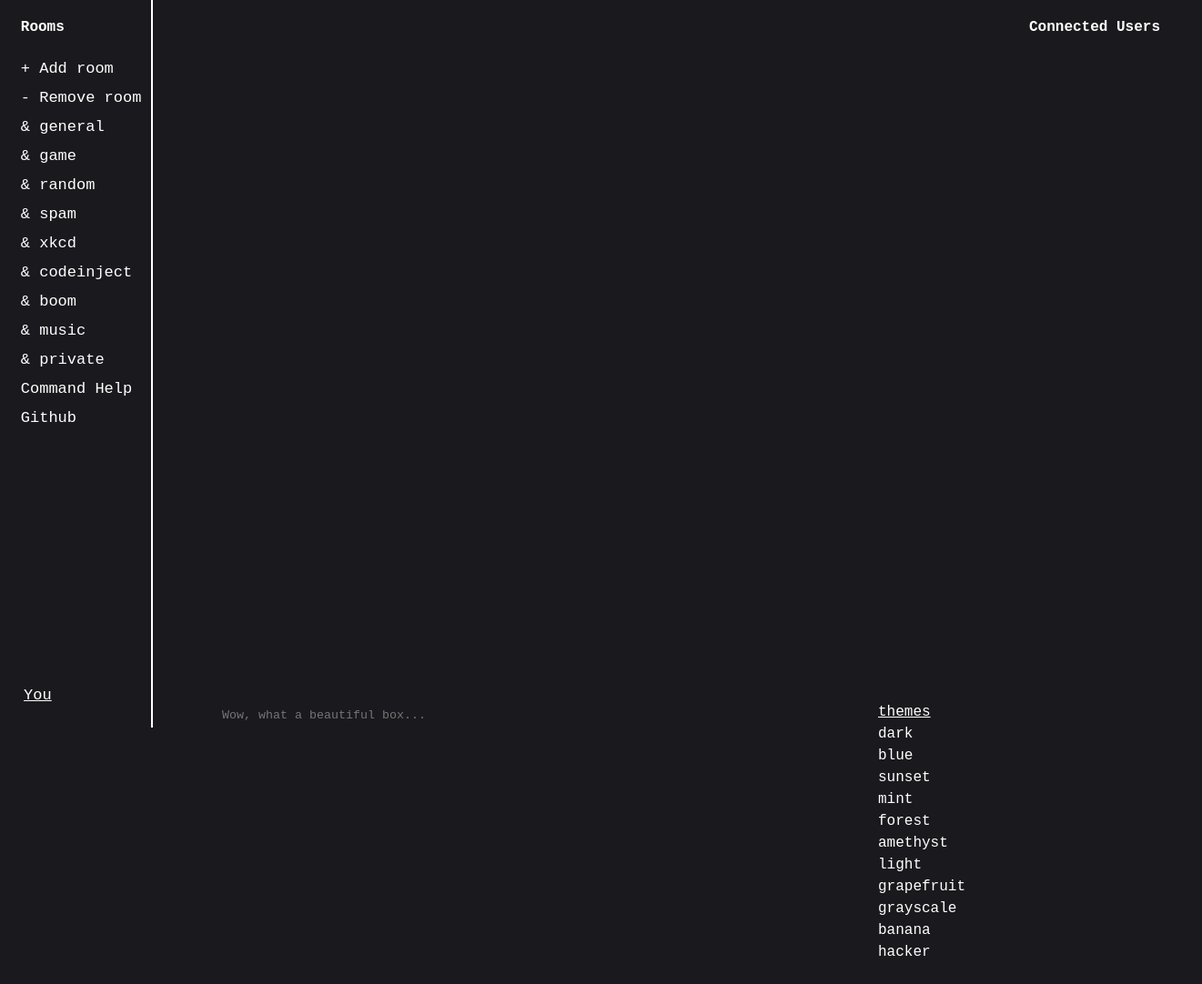
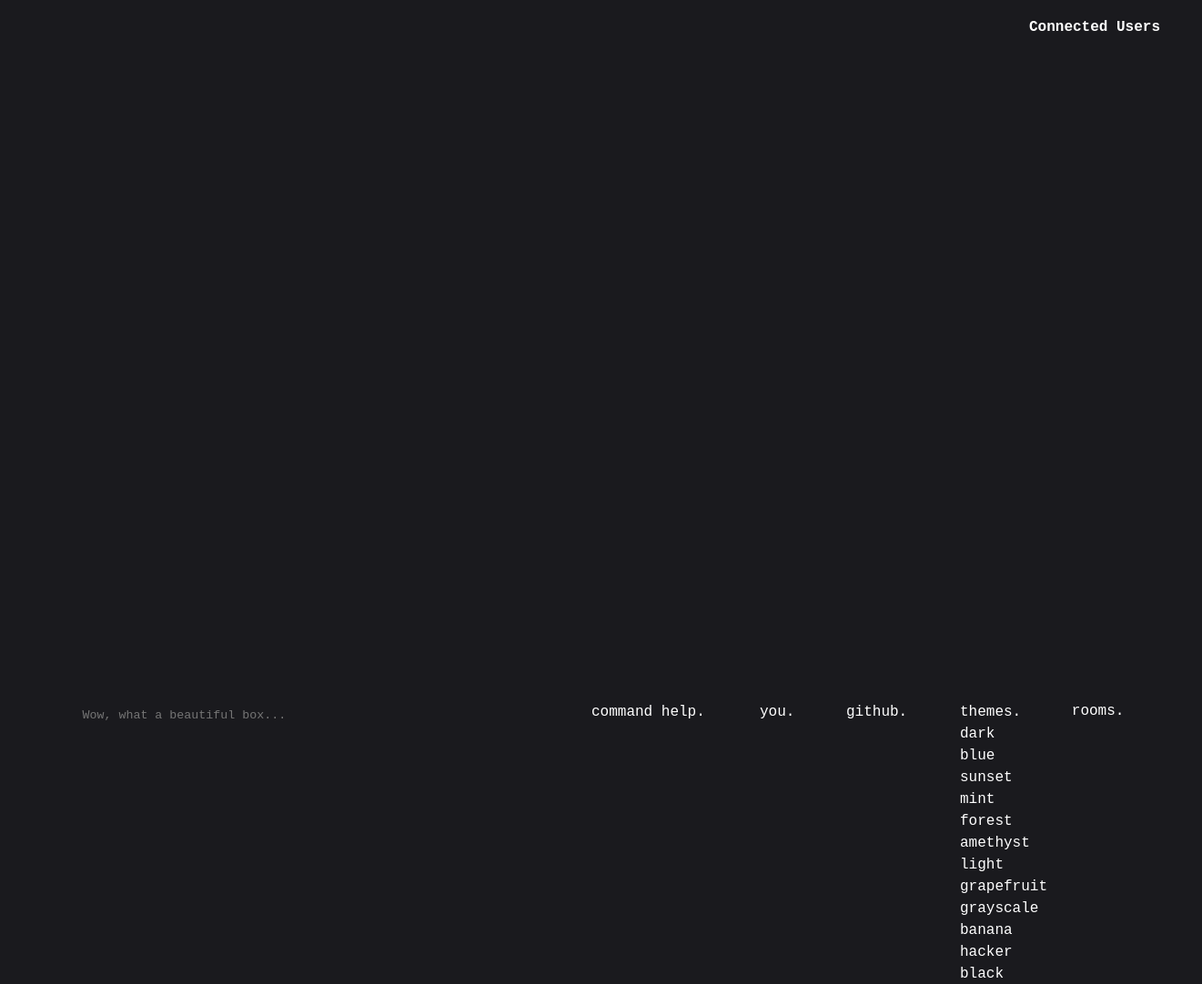
Before and after one commit to ArgumentativeDonkey/keyroom, a plain HTML site: page public/index.html in a window 1280 px wide. Shown: the whole page at 91% size, 1321 px wide, since content can reach past the window. Before the commit the page ends 1058 px from the top, so only its background shows below. Drawn offline with nearby package versions, Linux system fonts and the light colour scheme.

Commit message:
19 sank while 6 would swim

```diff
--- a/public/index.html
+++ b/public/index.html
@@ -30,7 +30,7 @@
     </div>
     <div class="rooms" id="rooms">
       <div class="roomsListDiv">
-        <h4 class="roomsTitle">Rooms</h4>
+        <p class="roomsTitle">rooms.</p>
         <ul class="roomsList" id="roomsList">
           <li class="room" id="newroom" class="roomControls">+ Add room</li>
           <li class="room" id="deleteRooms" class="roomControls">- Remove room</li>
@@ -43,14 +43,8 @@
           <li class="room" id="&boom">& boom</li>
           <li class="room" id="&music">& music</li>
           <li class="room" id="&">& private</li>
-          <li class="room" id ="docsLink"><a href="docs"
-              style="text-decoration: none; color: inherit;" target="_self">Command Help</a></li>
-          <li class="room"><a href="https://github.com/ArgumentativeDonkey/keyroom/"
-              style="text-decoration: none; color: inherit;"
-              target="_blank">Github</a></li>
         </ul>
       </div>
-      <p class="you" id="you">You</p>
     </div>
     <div class="messages" id="messages"></div>
     <div class="send"></div>
@@ -59,8 +53,11 @@
       <p class="userP"><b>Connected Users</b></p>
     </div>
     <div class="themesDiv">
-      <li class="themes">themes</li>
+      <li class="themes">themes.</li>
     </div>
+    <p class="github"><a href="https://github.com/ArgumentativeDonkey/keyroom/" target="_blank">github.</a></p>
+    <p class="docs" id="docsLink"><a href="docs" target="_self">command help.</a></p>
+    <p class="you" id="you" style="color:var(--txt)">you.</p>
     <div class="CharacterProfile" id="CharacterProfile">
       <button class="closeProfile" id="closeProfile">X</button>
       <h3 id="yourUsername" class="yourUsername">Username</h3>
@@ -77,7 +74,7 @@
           });
         });
       } catch (e) {
-      console.error("OneSignal init failed: "+ e);
+        console.error("OneSignal init failed: " + e);
       }
     </script>
     <script type="module" src="script.js"></script>
--- a/public/script.js
+++ b/public/script.js
@@ -807,7 +807,7 @@ export async function sendMsg(message, writer, color, raw) {
             }
 
         });
-        if (messagesSent === null || messagesSent === undefined) {messagesSent = 1} else {messagesSent+=1};
+        if (messagesSent === null || messagesSent === undefined) { messagesSent = 1 } else { messagesSent += 1 };
         const userDocRef = doc(db, "connectedUsers", writer);
         await setDoc(userDocRef, {
             messagesSent: messagesSent
@@ -977,7 +977,7 @@ async function addRoomProcessor() {
             Popup.quick("<span class='material-symbols-outlined'>warning</span><br>Invalid room name.", "ok");
             return;
         }
-        var docsLink = document.getElementById("docsLink");
+        var roomsList = document.getElementById("roomsList");
         var newRoomLi = document.createElement("li");
         newRoomLi.classList.add("room");
         newRoomLi.id = `&${roomName.trim()}`;
@@ -985,7 +985,7 @@ async function addRoomProcessor() {
         newRoomLi.addEventListener("click", () => {
             switchRoom(`${"&" + roomName.trim()}`);
         })
-        docsLink.insertAdjacentElement("beforebegin", newRoomLi);
+        roomsList.append(newRoomLi);
         additionalRooms.push(newRoomLi.id);
         additionalRoomNames.push("& " + roomName.trim());
         localStorage.setItem("additionalRooms", JSON.stringify(additionalRoomNames));
@@ -1026,7 +1026,7 @@ async function addRoomProcessor() {
                 Popup.err("Incorrect password.", "ok");
                 return;
             } else {
-                var docsLink = document.getElementById("docsLink");
+                var roomsList = document.getElementById("roomsList");
                 var newRoomLi = document.createElement("li");
                 newRoomLi.classList.add("room");
                 newRoomLi.id = `&${name.trim()}`;
@@ -1034,7 +1034,7 @@ async function addRoomProcessor() {
                 newRoomLi.addEventListener("click", () => {
                     switchRoom(`${"&" + name.trim()}`);
                 })
-                docsLink.insertAdjacentElement("beforebegin", newRoomLi);
+                roomsList.append(newRoomLi);
                 additionalRooms.push(newRoomLi.id);
                 additionalRoomNames.push("& " + name.trim());
                 localStorage.setItem("additionalRooms", JSON.stringify(additionalRoomNames));
@@ -1043,6 +1043,7 @@ async function addRoomProcessor() {
             }
         }
     }
+    document.documentElement.style.setProperty("--n-rooms", document.getElementById("roomsList").childElementCount - 2);
 
 }
 function processKeydown(e) {
@@ -1463,7 +1464,8 @@ async function switchRoom(room, messageStyling) {
     }
     let the_room = document.getElementById(room);
     if (!the_room) {
-        Popup.err("Switching rooms failed");
+        //Popup.err("Switching rooms failed");
+        //This smhow only happens when you (succesfully) switch to your private room so I'm commenting
     } else {
         the_room.classList.add('roomActive');
         the_room.classList.remove('room');
@@ -1510,18 +1512,19 @@ async function onload() {
         additionalRooms = [];
         additionalRoomNames = [];
         for (var i = 0; i < storedRooms.length; i++) {
-            var roomName = storedRooms[i].substring(2).trim();
-            var docsLink = document.getElementById("docsLink");
+            let roomName = storedRooms[i].substring(2).trim();
+            var docsLink = document.getElementById("&");
             var newRoomLi = document.createElement("li");
             newRoomLi.classList.add("room");
             newRoomLi.id = `&${roomName}`;
             newRoomLi.innerHTML = `& ${roomName}`;
-            newRoomLi.onclick = (() => {
+            docsLink.insertAdjacentElement("beforebegin", newRoomLi);
+            additionalRooms.push(newRoomLi.id);
+            newRoomLi.addEventListener("click", () => {
                 const room = `&${roomName}`;
                 switchRoom(room);
+                console.log("switched to room: " + room);
             });
-            docsLink.insertAdjacentElement("beforebegin", newRoomLi);
-            additionalRooms.push(newRoomLi.id);
             additionalRoomNames.push(`& ${roomName}`);
         }
     }
@@ -1631,6 +1634,7 @@ async function onload() {
     document.getElementById("&general").classList.add('roomActive');
     document.getElementById("&general").classList.remove('room');
     listenToRoom('&general');
+    document.documentElement.style.setProperty("--n-rooms", document.getElementById("roomsList").childElementCount - 2);
 
 }
 async function removeRoom() {
--- a/public/style.css
+++ b/public/style.css
@@ -13,11 +13,17 @@
     --stripe-calc: calc(var(--stripe-width) * 1.41421356237);
     --anim-time: 8s;
     --n-themes: 10;
+    --n-rooms: 10;
 }
 
 [data-theme="light"] {
     --bg: #ffffff;
     --txt: #1c1c1c;
+}
+
+[data-theme="black"] {
+    --bg: black;
+    --txt: #ffffff;
 }
 
 *::selection {
@@ -67,7 +73,7 @@ body[data-format="music"] .musicFrame {
     display: block;
     height: 30vh;
     width: 70vw;
-    left: 20vw;
+    left: 3vw;
     position: absolute;
 }
 
@@ -137,7 +143,7 @@ a:focus {
     bottom: 5px;
     width: 20%;
     min-width: 200px;
-    left: calc(15vw + 50px);
+    left: calc(3vw + 50px);
     outline: 0;
     color: var(--txt);
 }
@@ -156,8 +162,7 @@ a:focus {
     margin-left: 10px;
 }
 
-.roomsList li,
-.you {
+.roomsList li {
     cursor: pointer;
     width: calc(100% - 10px);
     margin-right: 3px;
@@ -176,30 +181,21 @@ a:focus {
     text-decoration: underline var(--txt);
 }
 
-.roomsList li:hover,
-.you {
+.roomsList li:hover {
     text-decoration: underline var(--txt);
 }
 
-.roomsListDiv,
-.you {
+.roomsListDiv {
     margin-left: 1vw;
 }
 
-.you {
-    position: absolute;
-    margin-left: 2vw;
-    user-select: none;
-}
 
-.room,
-.you {
+.room {
     border-radius: 7px;
     padding: 0.5px;
     margin-top: 2px;
     padding-top: 1px;
     padding-bottom: 1px;
-    font-size: 17px;
     bottom: 4px;
 }
 
@@ -210,12 +206,15 @@ a:focus {
     border: 2px solid var(--txt);
     background-repeat: no-repeat;
     background-size: cover;
+    margin-top: 18px;
 }
+
 .yourUsername {
     position: absolute;
     text-align: left;
     margin-left: 110px;
 }
+
 .yourBio {
     position: absolute;
     margin-left: 110px;
@@ -225,6 +224,7 @@ a:focus {
     max-height: 100px;
     overflow-y: auto;
 }
+
 .closeProfile {
     position: absolute;
     top: 5px;
@@ -234,6 +234,7 @@ a:focus {
     font-weight: bold;
     color: var(--txt);
 }
+
 .CharacterProfile {
     visibility: hidden;
     background-color: var(--bg);
@@ -271,16 +272,30 @@ a:focus {
 }
 
 .rooms {
-    top: 0px;
-    height: 100vh;
+    height: 40px;
     width: 13vw;
     color: var(--txt);
     overflow: hidden;
-    background-color: var(--bg);
+    background-color: transparent;
     margin: 0px;
     position: absolute;
-    left: 0px;
+    left: calc(75% + 195px);
     border-right: 2px var(--txt) solid;
+    z-index: 1000;
+    bottom: 3px;
+    padding: 0px;
+    transition: height 0.7s;
+    pointer-events: none;
+}
+
+.rooms:hover {
+    height: calc(41px * var(--n-rooms));
+    overflow-y: hidden;
+    pointer-events: auto;
+}
+
+.rooms * {
+    pointer-events: auto;
 }
 
 .messages[data-theme="normal"] {
@@ -364,6 +379,16 @@ button:focus {
         top: 5px;
     }
 
+    .roomsListDiv {
+        position: relative;
+        width: 100%;
+        height: auto;
+    }
+
+    .rooms {
+        border-right: none;
+    }
+
     .showUsersMobile,
     .showRoomsMobile {
         display: none;
@@ -372,12 +397,12 @@ button:focus {
     .messages {
         height: 85vh;
         position: absolute;
-        left: 15vw;
+        left: 3vw;
         top: 80px;
     }
 
     .sendput {
-        left: calc(15vw + 50px);
+        left: calc(3vw + 50px);
     }
 }
 
@@ -394,6 +419,7 @@ button:focus {
     margin-right: 10px;
     flex-shrink: 0;
     border: 2px solid var(--txt);
+    cursor: pointer;
 }
 
 .msgContent {
@@ -764,19 +790,73 @@ button:focus {
     position: absolute;
     bottom: 20px;
     padding: 0px;
-    left: 75%;
+    left: calc(75% + 90px);
     width: fit-content;
     height: 10px;
     transition: height 0.5s;
 }
 
+.github {
+    color: var(--txt);
+    position: absolute;
+    bottom: 0px;
+    padding: 0px;
+    left: calc(75% - 30px);
+    width: fit-content;
+    height: 10px;
+    color: inherit;
+    text-decoration: none;
+}
+
+.docs {
+    color: var(--txt);
+    position: absolute;
+    bottom: 0px;
+    padding: 0px;
+    left: calc(75% - 310px);
+    width: fit-content;
+    height: 10px;
+    color: inherit;
+    text-decoration: none;
+}
+
+.you {
+    color: var(--txt);
+    position: absolute;
+    bottom: 0px;
+    padding: 0px;
+    left: calc(75% - 125px);
+    width: fit-content;
+    height: 10px;
+    color: inherit;
+    cursor: pointer;
+}
+
+.you:hover,
+.docs:hover,
+.github:hover,
+.themes:hover {
+    text-decoration: underline var(--txt);
+}
+
+
+
 .themes {
     color: inherit;
-    text-decoration: underline;
+    text-decoration: none;
+}
+
+.docs a,
+.github a {
+    text-decoration: none;
 }
 
 .themesDiv li {
     font-size: inherit + 4px;
+}
+
+.themesDiv li:hover {
+    text-decoration: underline var(--txt);
 }
 
 .themesDiv:hover {
@@ -793,7 +873,6 @@ button:focus {
 }
 
 /* SECTION special theme modifiers */
-
 [data-theme="greyscale"] img {
     filter: grayscale(1);
 }
--- a/public/themes.js
+++ b/public/themes.js
@@ -31,6 +31,9 @@ const themes = [{
 }, {
     key: "hacker",
     name: "hacker"
+}, {
+    key: "black",
+    name: "black"
 }];
 
 const wrappers = document.querySelectorAll(".themesDiv");
```
Lines whose indentation alone changed are shown as unchanged.
